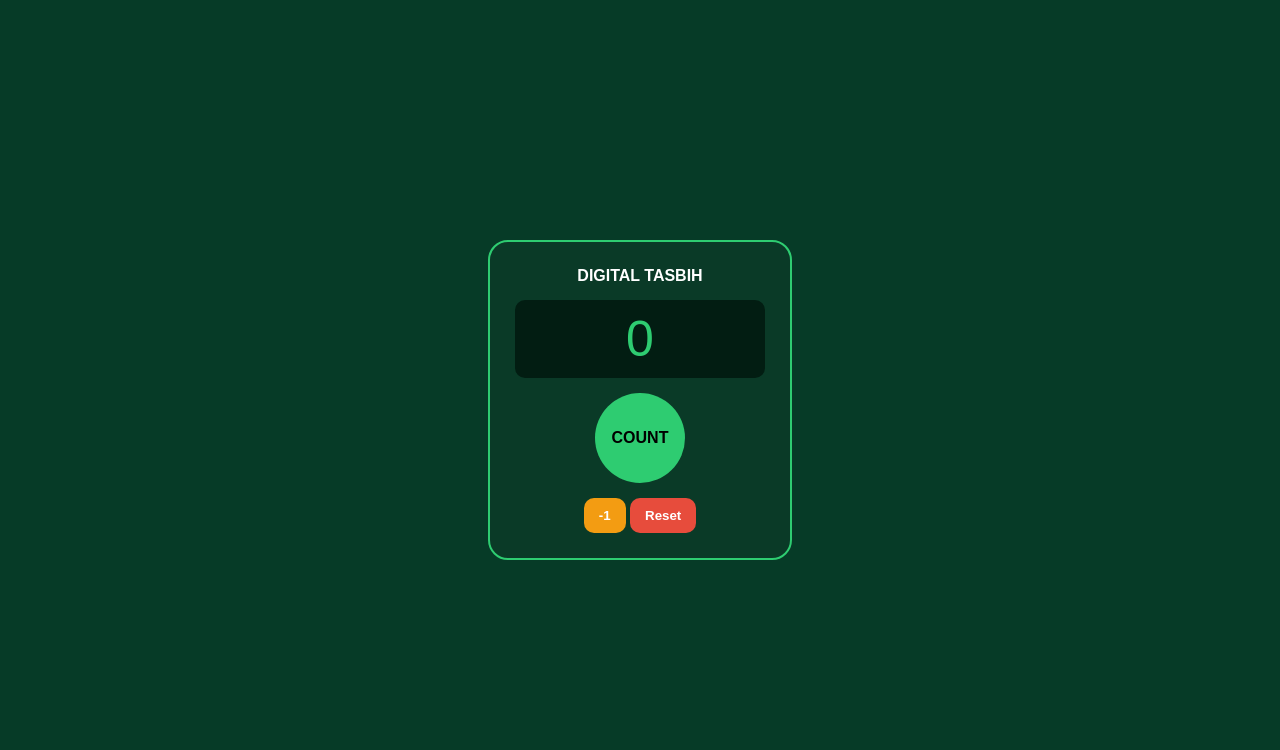
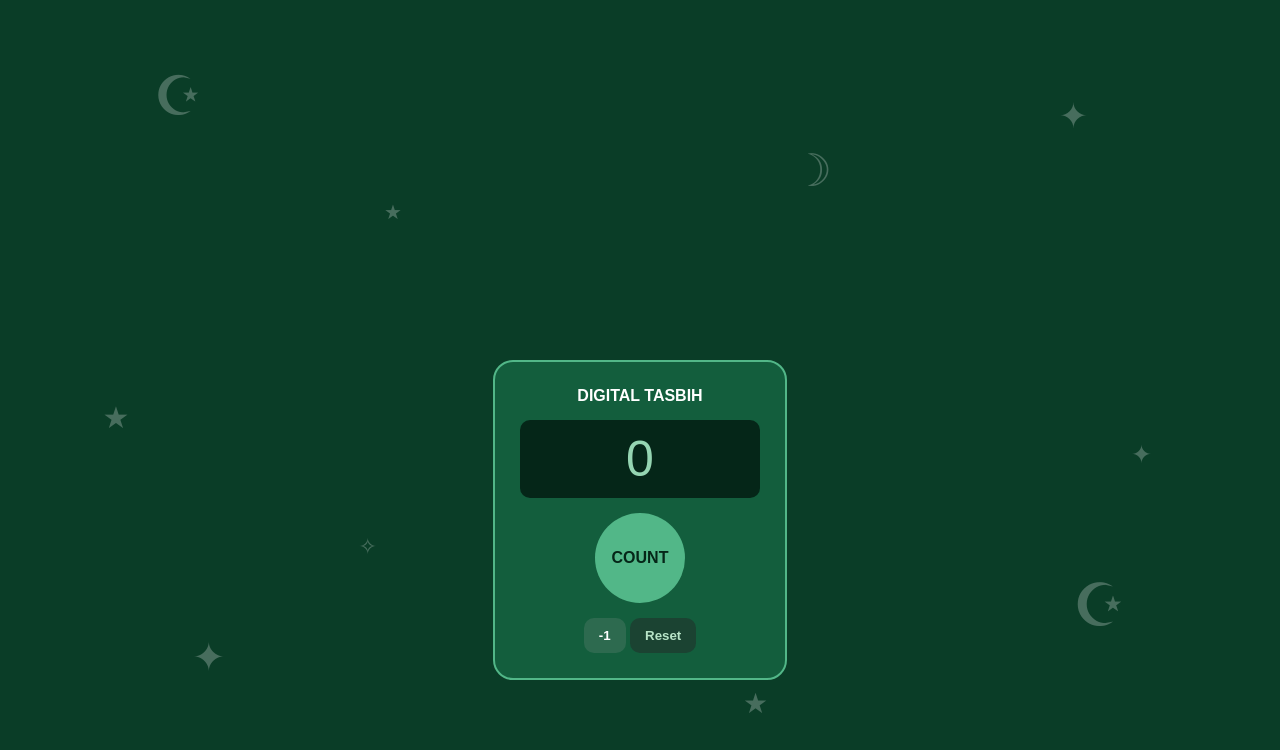
Before and after one commit to TasnimEtu/digital-tasbih-counter, a plain HTML site: page index.html in a window 1280 px wide. Drawn offline with Linux system fonts and the light colour scheme.

Commit message:
Added white moon and stars background

```diff
--- a/index.html
+++ b/index.html
@@ -3,29 +3,91 @@
 <head>
   <title>Digital Tasbih</title>
   <style>
-    body { margin: 0; height: 100vh; display: grid; place-items: center; background: #063b27; color: #fff; font-family: sans-serif; text-align: center; }
-    #salam { position: fixed; inset: 0; background: #04291a; display: grid; place-content: center; gap: 15px; z-index: 9; }
-    .box { background: #0a3a27; border: 2px solid #2ecc71; padding: 25px; border-radius: 20px; width: 250px; }
-    #c { font-size: 50px; background: #021d12; color: #2ecc71; padding: 10px; border-radius: 10px; margin: 15px 0; }
-    button { border: none; border-radius: 10px; padding: 10px 15px; font-weight: bold; cursor: pointer; }
-    .big { width: 90px; height: 90px; border-radius: 50%; background: #2ecc71; font-size: 16px; margin-bottom: 15px; }
+    body {
+      margin: 0;
+      height: 100vh;
+      display: grid;
+      place-items: center;
+      background: #0a3d27;
+      color: #ffffff;
+      font-family: sans-serif;
+      text-align: center;
+      overflow: hidden;
+    }
+
+    .bg span {
+      position: fixed;
+      color: rgba(255, 255, 255, 0.25);
+      pointer-events: none;
+    }
+
+    #salam {
+      position: fixed;
+      inset: 0;
+      background: #052618;
+      display: grid;
+      place-content: center;
+      gap: 15px;
+      z-index: 9;
+    }
+
+    .box {
+      background: #135e3d;
+      border: 2px solid #52b788;
+      padding: 25px;
+      border-radius: 20px;
+      width: 240px;
+      z-index: 1;
+    }
+
+    #c {
+      font-size: 50px;
+      background: #052618;
+      color: #95d5b2;
+      padding: 10px;
+      border-radius: 10px;
+      margin: 15px 0;
+    }
+
+    button {
+      border: none;
+      border-radius: 10px;
+      padding: 10px 15px;
+      font-weight: bold;
+      cursor: pointer;
+    }
+
+    .big { width: 90px; height: 90px; border-radius: 50%; background: #52b788; color: #052618; font-size: 16px; margin-bottom: 15px; }
+    .minus { background: #2d6a4f; color: #fff; }
+    .reset { background: #1b4332; color: #b7e4c7; }
   </style>
 </head>
 <body>
 
-  <!-- শুরুতে শুধু আরবি সালাম -->
-  <div id="salam">
-    <h1 style="font-size: 40px; color: #a8ff78;">السَّلَامُ عَلَيْكُمْ</h1>
-    <button style="background:#2ecc71" onclick="salam.remove()">Start</button>
+  <div class="bg">
+    <span style="top:8%; left:12%; font-size:55px;">☪</span>
+    <span style="top:12%; right:15%; font-size:35px;">✦</span>
+    <span style="top:25%; left:30%; font-size:20px;">★</span>
+    <span style="top:18%; right:35%; font-size:45px;">☽</span>
+    <span style="bottom:15%; left:15%; font-size:40px;">✦</span>
+    <span style="bottom:20%; right:12%; font-size:60px;">☪</span>
+    <span style="bottom:30%; left:28%; font-size:22px;">✧</span>
+    <span style="top:50%; left:8%; font-size:30px;">★</span>
+    <span style="top:55%; right:10%; font-size:25px;">✦</span>
+    <span style="bottom:10%; right:40%; font-size:28px;">★</span>
   </div>
 
-  <!-- তাসবিহ -->
+  <div id="salam">
+    <h1 style="font-size: 40px;">السَّلَامُ عَلَيْكُمْ</h1>
+    <button style="background: #52b788;" onclick="salam.remove()">Start</button>
+  </div>
+
   <div class="box">
     <b>DIGITAL TASBIH</b>
     <div id="c">0</div>
     <button class="big" onclick="c.innerText++">COUNT</button><br>
-    <button style="background:#f39c12; color:#fff" onclick="if(c.innerText>0) c.innerText--"> -1 </button>
-    <button style="background:#e74c3c; color:#fff" onclick="c.innerText=0"> Reset </button>
+    <button class="minus" onclick="if(c.innerText>0) c.innerText--"> -1 </button>
+    <button class="reset" onclick="c.innerText=0"> Reset </button>
   </div>
 
   <script>
```
